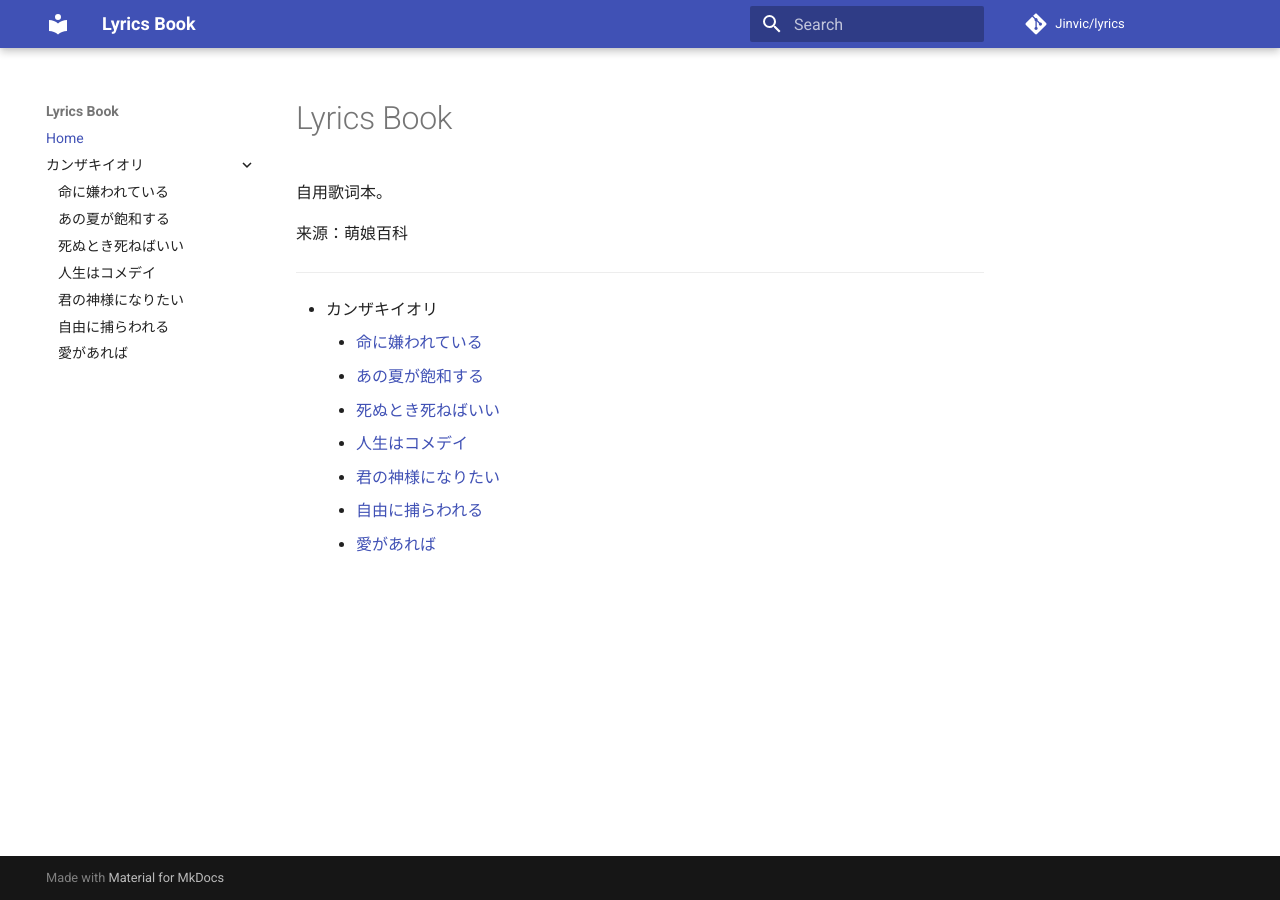
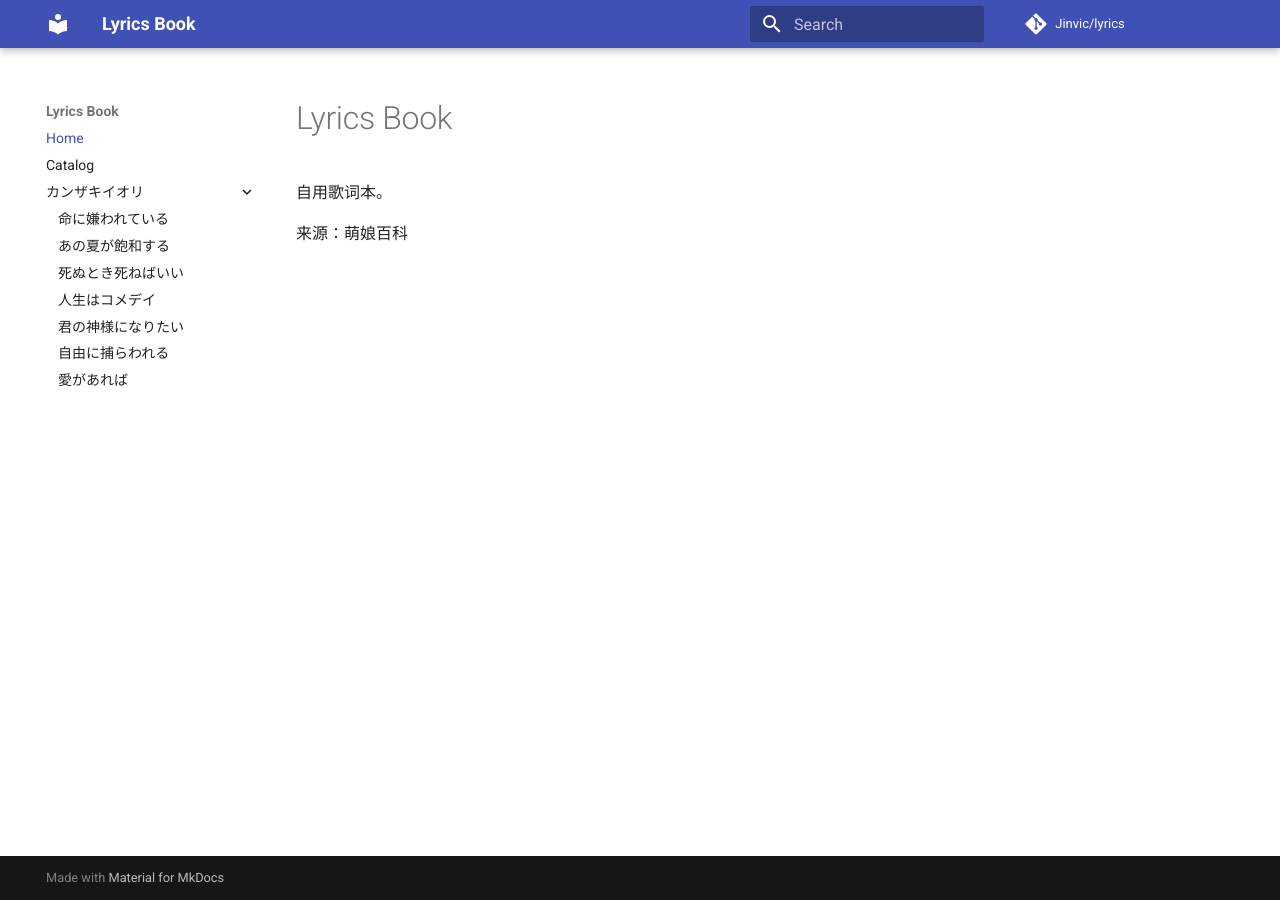
Before and after one commit to Jinvic/lyrics, an MkDocs documentation site: the page built from docs/README.md, in a window 1280 px wide. Built offline with MkDocs 1.6.1 and Material for MkDocs 9.7.7, drawn with Linux system fonts in a browser that asks for light colours; comment, search, counter and statistics services are not loaded.

Commit message:
fix: catalog

```diff
--- a/docs/README.md
+++ b/docs/README.md
@@ -3,14 +3,3 @@
 自用歌词本。
 
 来源：萌娘百科
-
----
-
-- カンザキイオリ
-    - [命に嫌われている](./カンザキイオリ/命に嫌われている.md)
-    - [あの夏が飽和する](./カンザキイオリ/あの夏が飽和する.md)
-    - [死ぬとき死ねばいい](./カンザキイオリ/死ぬとき死ねばいい.md)
-    - [人生はコメデイ](./カンザキイオリ/人生はコメデイ.md)
-    - [君の神様になりたい](./カンザキイオリ/君の神様になりたい.md)
-    - [自由に捕らわれる](./カンザキイオリ/自由に捕らわれる.md)
-    - [愛があれば](./カンザキイオリ/愛があれば.md)
--- a/mkdocs.yml
+++ b/mkdocs.yml
@@ -22,6 +22,7 @@
 
 nav:
   - Home: 'README.md'
+  - Catalog: 'catalog.md'
   - カンザキイオリ:
     - 命に嫌われている: 'カンザキイオリ/命に嫌われている.md'
     - あの夏が飽和する: 'カンザキイオリ/あの夏が飽和する.md'
```
Also changed, not shown: docs/catalog.md (added, +10 -0 lines).
